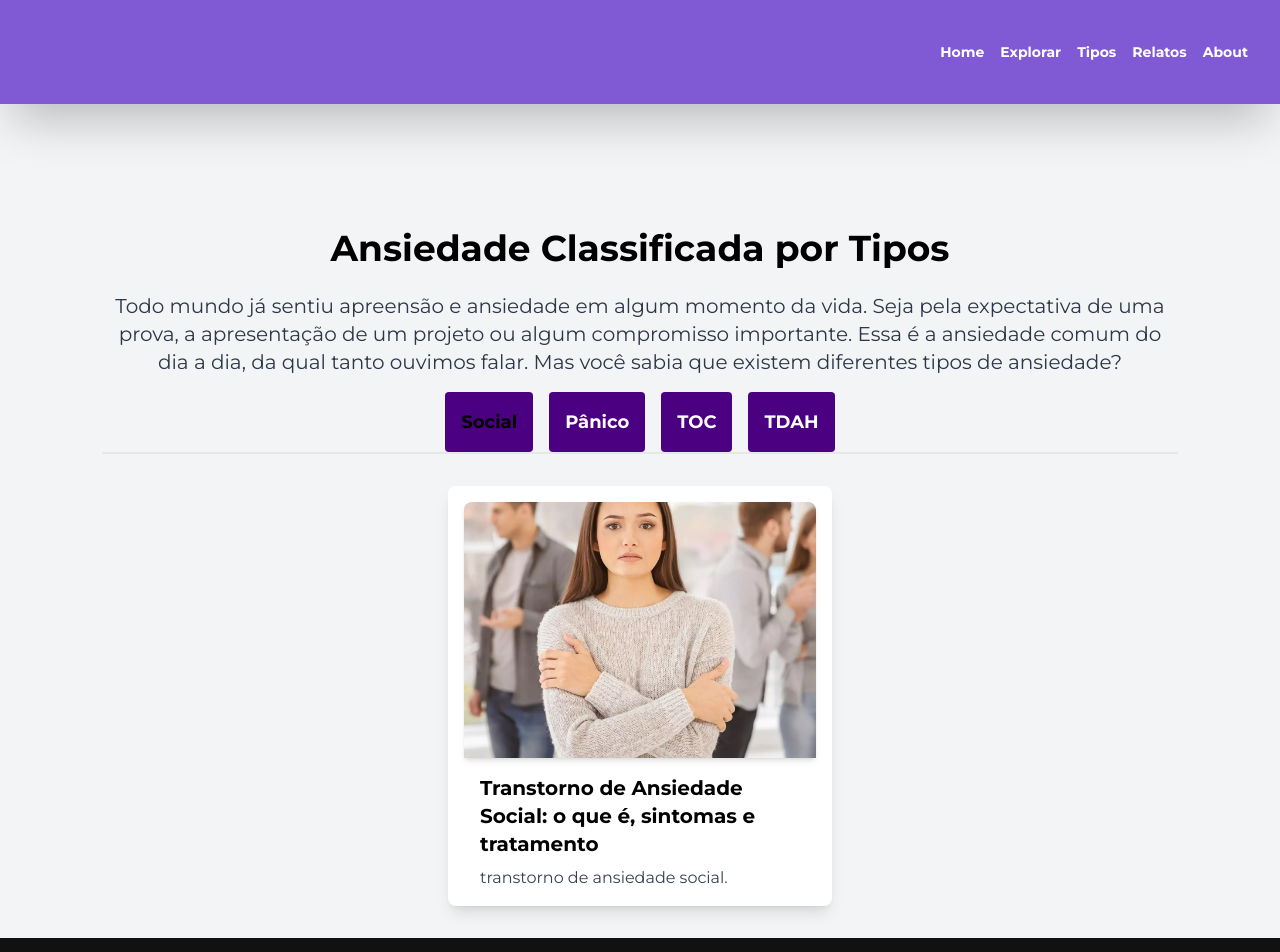
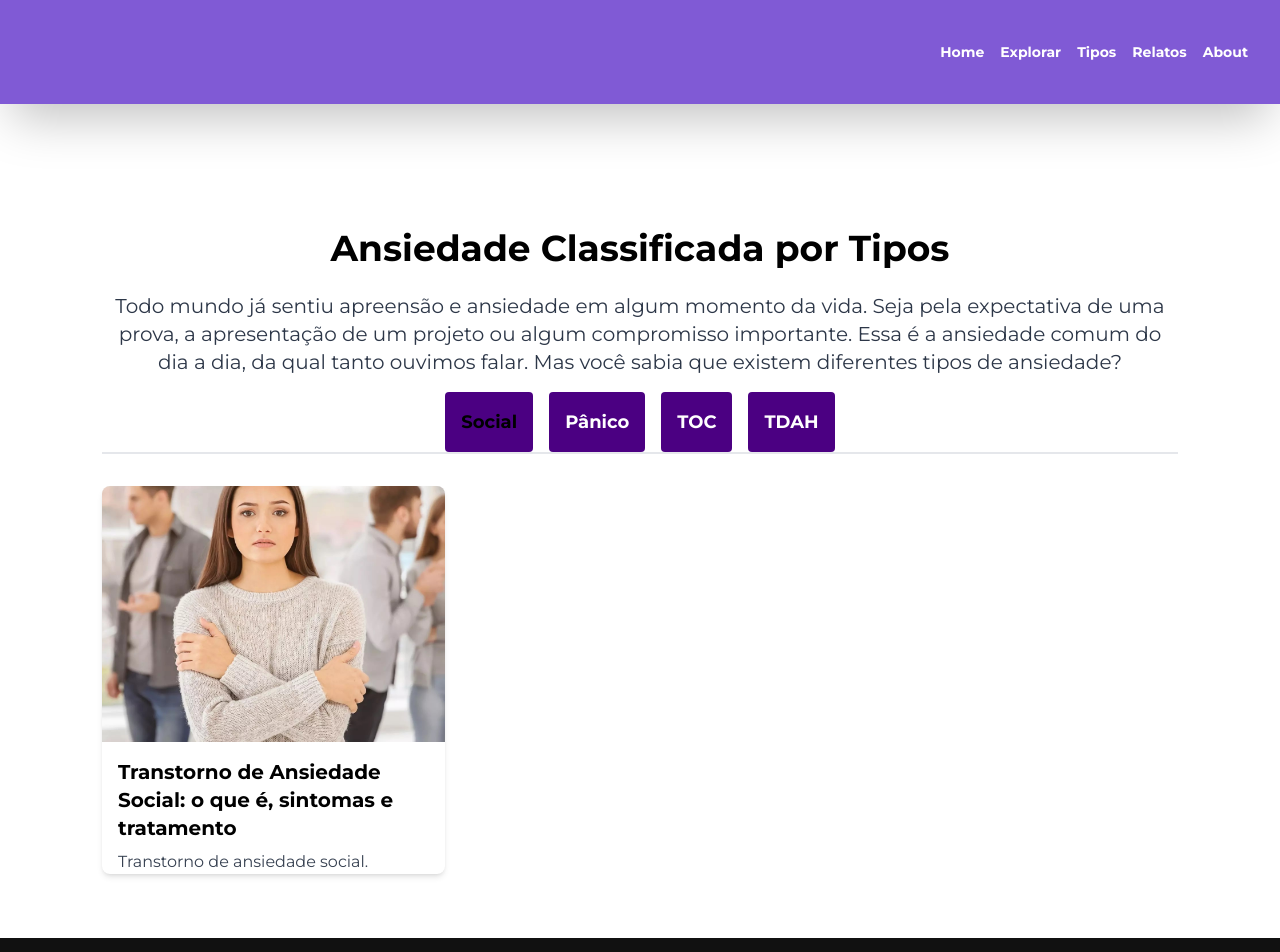
Before and after one commit to AngeloSans/Retriever, a Next.js app in the folder retriever/: page /types in a window 1280 px wide. Shown: the top 952 px of the page. Built offline with nearby package versions, Linux system fonts and the light colour scheme.

Commit message:
08082024-Types Adjustements

```diff
--- a/retriever/src/pages/types.tsx
+++ b/retriever/src/pages/types.tsx
@@ -13,7 +13,7 @@ const Types = () => {
     };
 
     return (
-        <div className="min-h-screen bg-gray-100">
+        <div className="min-h-screen bg-white">
             <Head>
                 <title>Tipos de Ansiedade</title>
             </Head>
@@ -25,10 +25,10 @@ const Types = () => {
                 </div>
             </header>
 
-            <main className="container mx-auto p-4">
-                <section className="mb-8">
-                    <h2 className="text-4xl text-black text-center font-semibold mt-40">Ansiedade Classificada por Tipos</h2>
-                    <h2 className="text-xl font-medium mb-4 text-center text-gray-800 mt-6">
+            <main className="container mx-auto p-4 mb-16">
+                <section className="mb-8 text-center">
+                    <h2 className="text-4xl text-black font-semibold mt-40">Ansiedade Classificada por Tipos</h2>
+                    <h2 className="text-xl font-medium mb-4 text-gray-800 mt-6">
                         Todo mundo já sentiu apreensão e ansiedade em algum momento da vida. Seja pela expectativa de uma prova, a apresentação de um projeto ou algum compromisso importante. Essa é a ansiedade comum do dia a dia, da qual tanto ouvimos falar. Mas você sabia que existem diferentes tipos de ansiedade?
                     </h2>
 
@@ -37,7 +37,7 @@ const Types = () => {
                             <button
                                 key={index}
                                 className={`p-4 text-lg transition duration-300 font-semibold ease-in-out ${
-                                    selectedType === type ? 'border-b-4 border-black text-black' : 'text-back hover:text-black'
+                                    selectedType === type ? 'border-b-4 border-black text-black' : 'text-white hover:text-black'
                                 }`}
                                 onClick={() => handleTypeClick(type)}
                             >
@@ -47,66 +47,52 @@ const Types = () => {
                     </div>
                 </section>
 
-                <section>
+                <section className="grid grid-cols-1 sm:grid-cols-2 lg:grid-cols-3 gap-6">
                     {selectedType === 'Social' && (
                         <Link href="/about">
-                            <article
-                                className="mb-8 bg-white shadow-lg rounded-lg overflow-hidden max-w-sm mx-auto p-4">
+                            <article className="bg-white rounded-lg shadow-md overflow-hidden max-w-sm mx-auto">
                                 <img src="/ImagesRetriever/ansiedadesocialtypes.jpg"
                                      alt="Transtorno de Ansiedade Social"
-                                     className="w-full h-64 object-cover mb-4 shadow-md rounded-t-lg"/>
+                                     className="w-full h-64 object-cover mb-4"/>
                                 <div className="px-4">
-                                    <h3 className="text-xl font-semibold text-black mb-2">Transtorno de Ansiedade
-                                        Social: o
-                                        que é, sintomas e tratamento</h3>
-                                    <p className="text-gray-700">transtorno de ansiedade
-                                        social.</p>
+                                    <h3 className="text-xl font-semibold text-black mb-2">Transtorno de Ansiedade Social: o que é, sintomas e tratamento</h3>
+                                    <p className="text-gray-700">Transtorno de ansiedade social.</p>
                                 </div>
                             </article>
                         </Link>
                     )}
                     {selectedType === 'Pânico' && (
                         <Link href="/about">
-                            <article
-                                className="mb-8 bg-white shadow-lg rounded-lg overflow-hidden max-w-sm mx-auto p-4">
+                            <article className="bg-white rounded-lg shadow-md overflow-hidden max-w-sm mx-auto">
                                 <img src="/ImagesRetriever/panicotypes.jpg" alt="Ansiedade em Crianças"
-                                     className="w-full h-64 object-cover mb-4 shadow-md rounded-t-lg"/>
+                                     className="w-full h-64 object-cover mb-4"/>
                                 <div className="px-4">
-                                    <h3 className="text-xl font-semibold text-black mb-2">Entenda o que é ansiedade
-                                        social e como se
-                                        manifesta nas crianças</h3>
-                                    <p className="text-gray-700">ansiedade em crianças.</p>
+                                    <h3 className="text-xl font-semibold text-black mb-2">Entenda o que é ansiedade social e como se manifesta nas crianças</h3>
+                                    <p className="text-gray-700">Ansiedade em crianças.</p>
                                 </div>
                             </article>
                         </Link>
-
                     )}
                     {selectedType === 'TOC' && (
                         <Link href="/about">
-                            <article
-                                className="mb-8 bg-white shadow-lg rounded-lg overflow-hidden max-w-sm mx-auto p-4">
+                            <article className="bg-white rounded-lg shadow-md overflow-hidden max-w-sm mx-auto">
                                 <img src="/ImagesRetriever/toctypes.jpg" alt="Ansiedade e Fobia Social"
-                                     className="w-full h-64 object-cover mb-4 shadow-md rounded-t-lg"/>
+                                     className="w-full h-64 object-cover mb-4"/>
                                 <div className="px-4">
-                                    <h3 className="text-xl font-semibold text-black mb-2">Fobia social quando o
-                                        sofrimento pela timidez é tanto que a saída é se esconder</h3>
-                                    <p className="text-gray-700">ansiedade e fobia social.</p>
+                                    <h3 className="text-xl font-semibold text-black mb-2">Fobia social quando o sofrimento pela timidez é tanto que a saída é se esconder</h3>
+                                    <p className="text-gray-700">Ansiedade e fobia social.</p>
                                 </div>
                             </article>
                         </Link>
-
                     )}
                     {selectedType === 'TDAH' && (
                         <Link href="/about">
-                            <article
-                                className="mb-8 bg-white shadow-lg rounded-lg overflow-hidden max-w-sm mx-auto p-4">
+                            <article className="bg-white rounded-lg shadow-md overflow-hidden max-w-sm mx-auto">
                                 <img src="/ImagesRetriever/tdahtypes.jpeg" alt="Ansiedade e Fobia Social"
-                                     className="w-full h-64 object-cover mb-4 shadow-md rounded-t-lg"/>
+                                     className="w-full h-64 object-cover mb-4"/>
                                 <div className="px-4">
-                                    <h3 className="text-xl font-semibold text-black mb-2">Fobia social quando o
-                                        sofrimento
-                                        pela timidez é tanto que a saída é se esconder</h3>
-                                    <p className="text-gray-700">ansiedade e fobia social.</p>
+                                    <h3 className="text-xl font-semibold text-black mb-2">Fobia social quando o sofrimento pela timidez é tanto que a saída é se esconder</h3>
+                                    <p className="text-gray-700">Ansiedade e fobia social.</p>
                                 </div>
                             </article>
                         </Link>
@@ -114,7 +100,7 @@ const Types = () => {
                 </section>
             </main>
 
-            <Footer/>
+            <Footer />
         </div>
     );
 };
```
